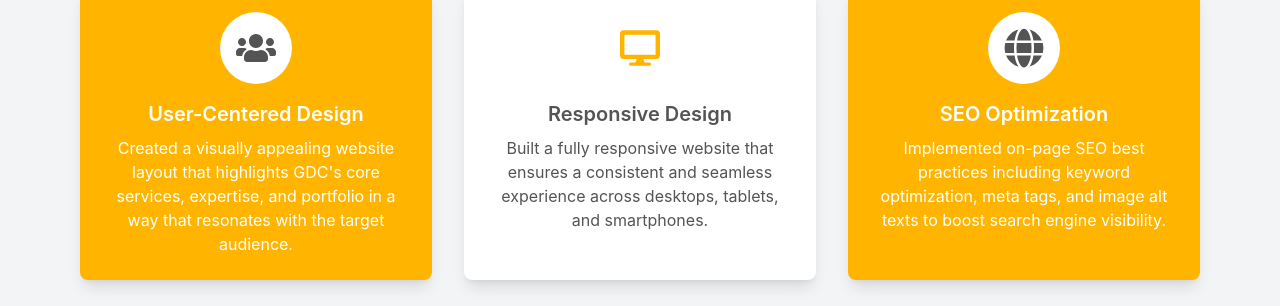
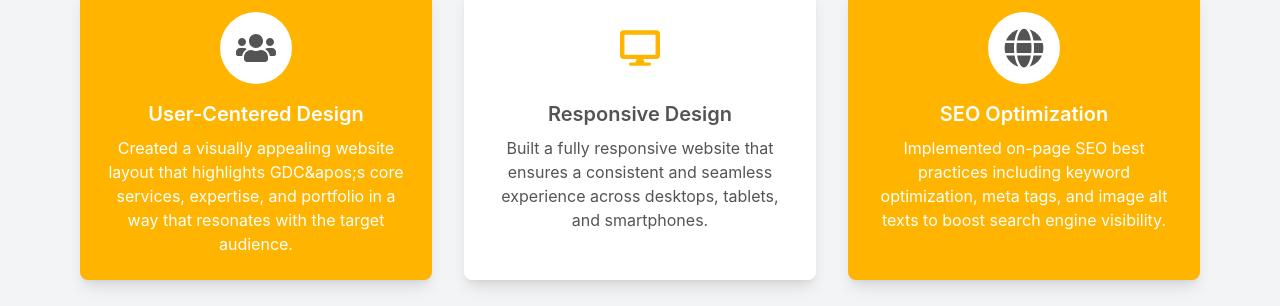
Before and after one commit to Malshii/DS-site-v2, a Next.js app: page /case-studies/web-development in a window 1280 px wide. Shown: the part 2820-3126 px from the top of the page. Built offline with nearby package versions, Linux system fonts and the light colour scheme.

Commit message:
fixed build issue

```diff
--- a/components/case-studies/web-development/OurApproachSection.js
+++ b/components/case-studies/web-development/OurApproachSection.js
@@ -43,14 +43,13 @@ const OurApproachSection = () => {
     },
   ];
 
-
   // Updated key objectives for Design Overview based on the document
   const designObjectives = [
     {
       icon: <FaUsers size={40} className="text-customGray" />,
       title: "User-Centered Design",
       description:
-        "Created a visually appealing website layout that highlights GDC's core services, expertise, and portfolio in a way that resonates with the target audience.",
+        "Created a visually appealing website layout that highlights GDC&apos;s core services, expertise, and portfolio in a way that resonates with the target audience.",
       bgColor: "bg-customYellow",
     },
     {
@@ -154,7 +153,7 @@ const OurApproachSection = () => {
           and development, focusing on both aesthetics and functionality to
           create a seamless user experience for GDC Consultants. Our goal was to
           enhance the digital presence, improve engagement, and provide a
-          user-centered design that highlights GDC's core services and
+          user-centered design that highlights GDC&apos;s core services and
           expertise.
         </motion.p>
 
```
